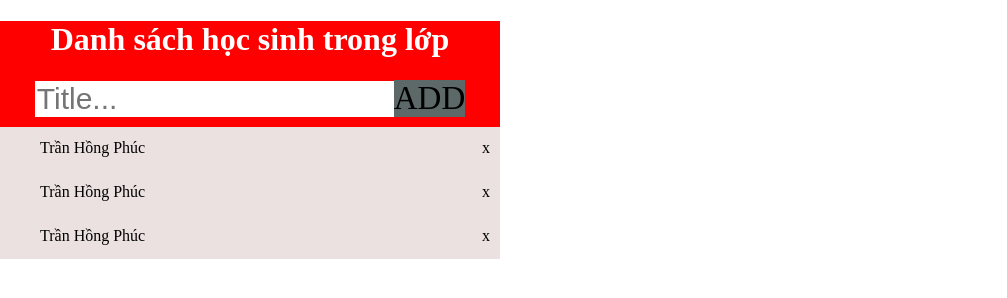
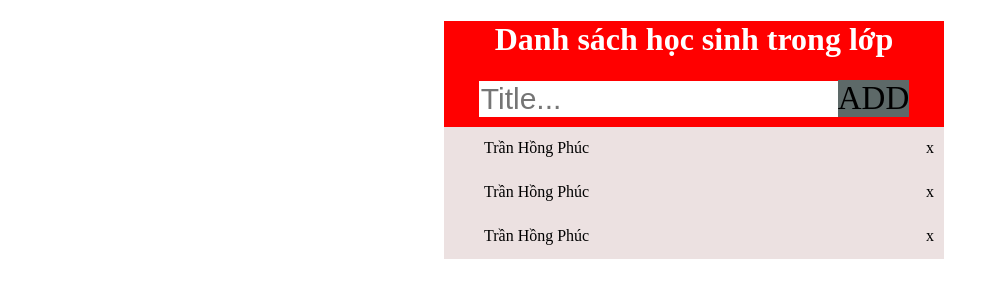
Before and after one commit to 17020962/1-2, a plain HTML site: page index.html in a window 1280 px wide. Shown: the whole page, without its empty margins (0-1007 px from the left). Drawn offline with Linux system fonts and the light colour scheme.

Commit message:
bai tap tuan 1 buoi 2

```diff
--- a/index.html
+++ b/index.html
@@ -8,7 +8,7 @@
 			width: 500px;
 			height: auto;
 			margin: 0px;
-			padding-left: 0px;
+			padding-left: 444px;
 		}
 
 		.header{
```
